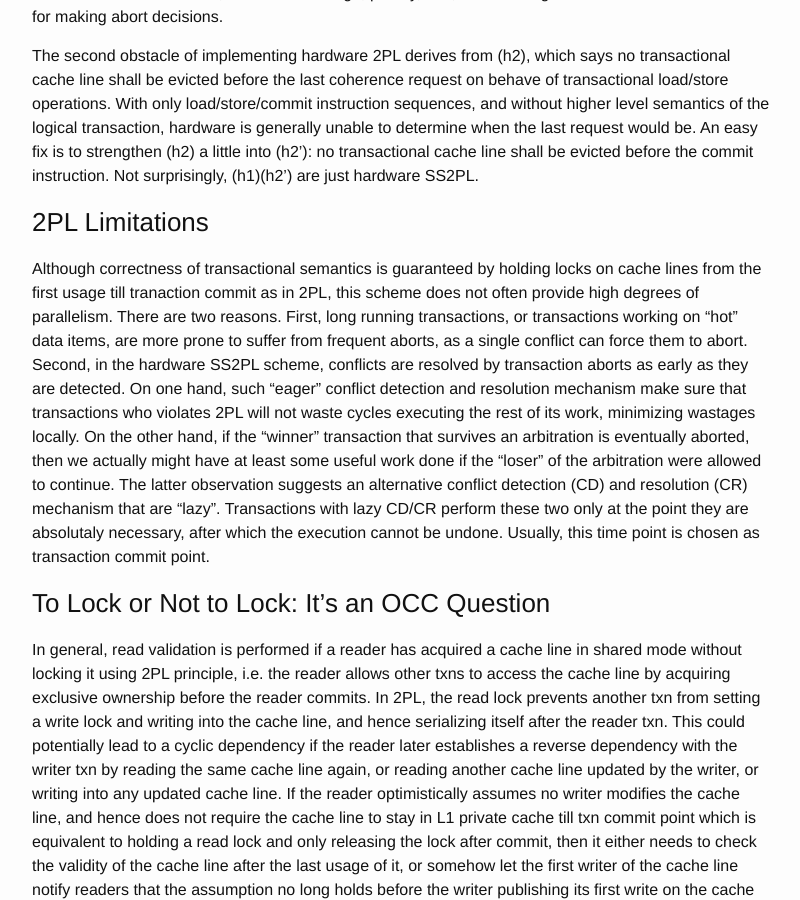
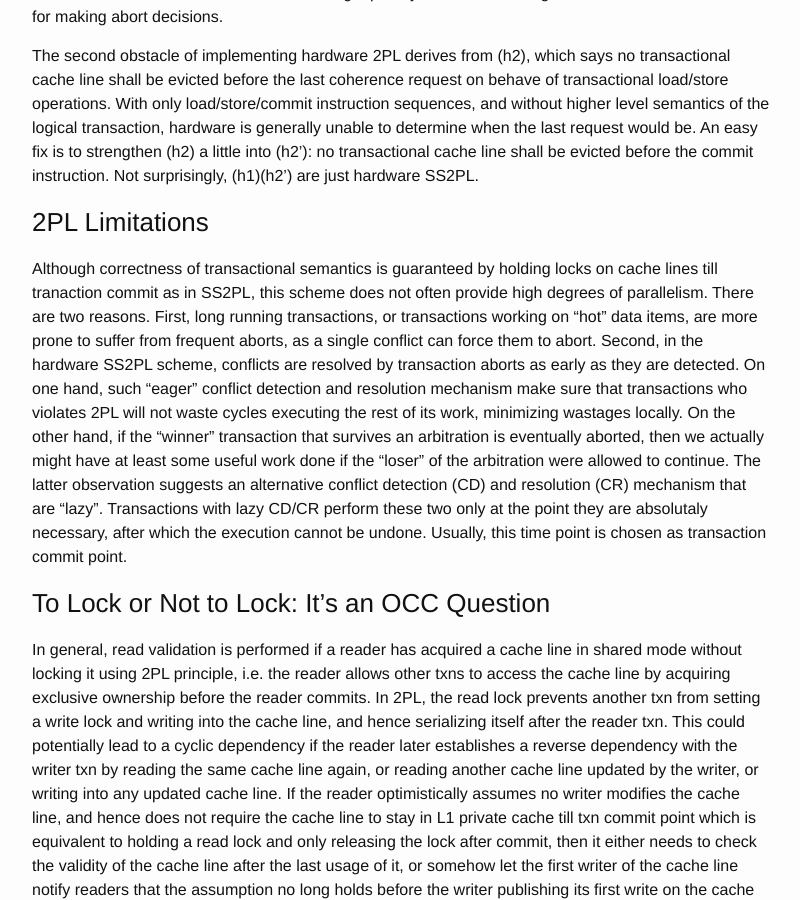
Before and after one commit to wangziqi2013/wangziqi2013.github.io, a Jekyll site: the page built from _posts/2018-03-18-HTM-Hardware-2PL-and-OCC.markdown, in a window 1280 px wide and 900 px high, scrolled down 2331 px. Shown: the whole window, without its empty margins (238-1038 px from the left). Built offline with Jekyll 4.4.1, drawn with Linux system fonts in a browser that asks for light colours.

Commit message:
Small change

```diff
--- a/_posts/2018-03-18-HTM-Hardware-2PL-and-OCC.markdown
+++ b/_posts/2018-03-18-HTM-Hardware-2PL-and-OCC.markdown
@@ -89,8 +89,8 @@ Not surprisingly, (h1)(h2') are just hardware SS2PL.
 
 ### 2PL Limitations
 
-Although correctness of transactional semantics is guaranteed by holding locks on cache lines from the first
-usage till tranaction commit as in 2PL, this scheme does not often provide high degrees of parallelism. There
+Although correctness of transactional semantics is guaranteed by holding locks on cache lines
+till tranaction commit as in SS2PL, this scheme does not often provide high degrees of parallelism. There
 are two reasons. First, long running transactions, or transactions working on "hot" data items, are more prone
 to suffer from frequent aborts, as a single conflict can force them to abort. Second, in the hardware SS2PL scheme,
 conflicts are resolved by transaction aborts as early as they are detected. On one hand, such "eager" conflict
```
